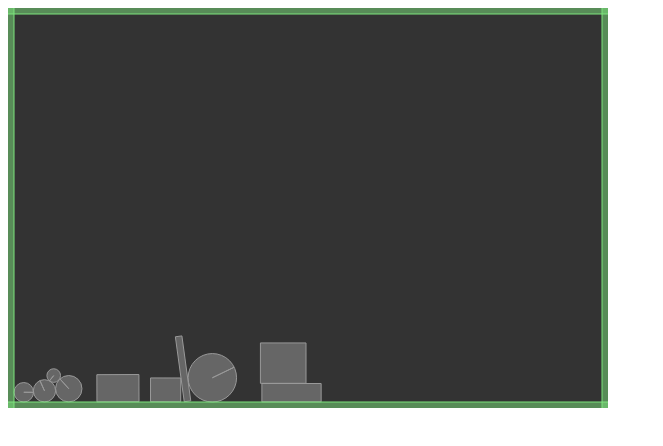
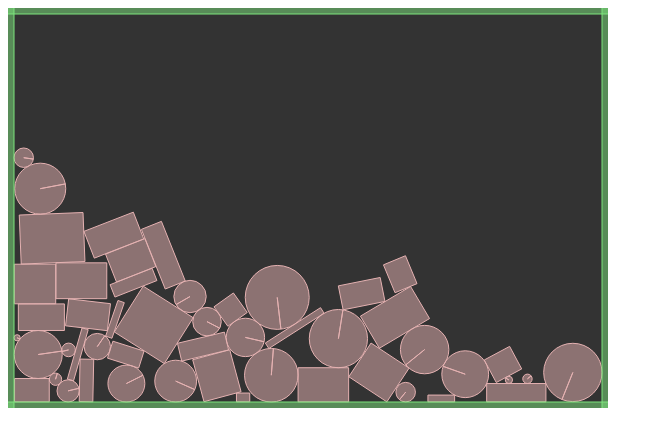
Before and after one commit to NomadPrime/CS679-Project-2, a plain HTML site: page Box2D Demo.html in a window 1280 px wide. Shown: the whole page, without its empty margins (0-663 px from the left). Drawn offline with Linux system fonts and the light colour scheme.

Commit message:
Made more enemies

```diff
--- a/Box2D Demo.html
+++ b/Box2D Demo.html
@@ -52,7 +52,7 @@
 
          //create some objects
          bodyDef.type = b2Body.b2_dynamicBody;
-         for(var i = 0; i < 10; ++i) {
+         for(var i = 0; i < 50; ++i) {
             if(Math.random() > 0.5) {
                fixDef.shape = new b2PolygonShape;
                fixDef.shape.SetAsBox(
```
